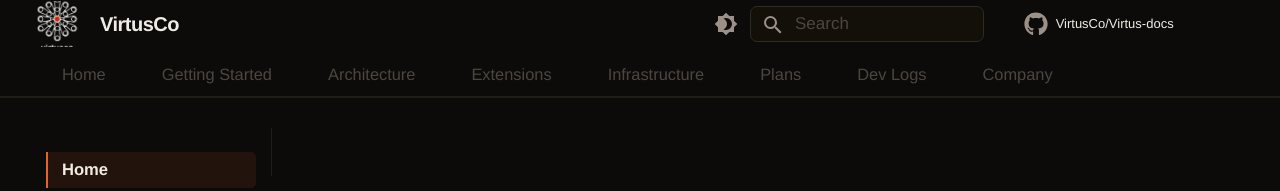
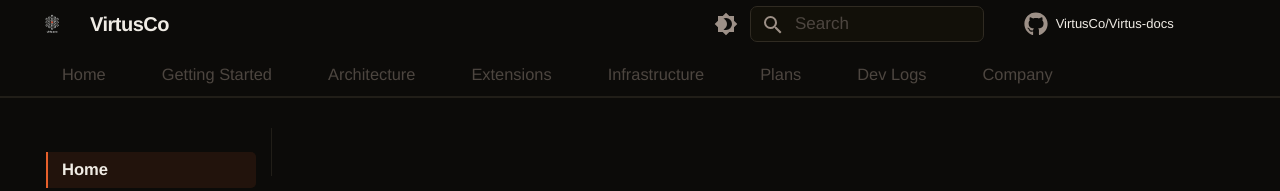
Before and after one commit to VirtusCo/Virtus-docs, an MkDocs documentation site: the page built from docs/index.md, in a window 1280 px wide. Shown: the top 191 px of the page. Built offline with MkDocs 1.6.1 and Material for MkDocs 9.7.7, drawn with Linux system fonts in a browser that asks for light colours; comment, search, counter and statistics services are not loaded.

Commit message:
fix(theme): logo via background-image instead of img tag positioning
Absolute/flex positioning of the img tag was unreliable in the Material
header layout. Switch to background-image on the button element:
background-size:200% zooms past the whitespace padding; background-position
centers on the actual icon area. Img tag hidden with display:none.

Co-Authored-By: Claude Sonnet 4.6 <noreply@anthropic.com>

```diff
--- a/docs/stylesheets/extra.css
+++ b/docs/stylesheets/extra.css
@@ -157,41 +157,31 @@ body { font-family: var(--vc-font); }
 
 /* ====== LOGO ====== */
 /*
-   Both PNGs have heavy canvas whitespace so object-fit:cover on a
-   same-aspect container shows the whole image (no crop happens).
-   Fix: render the image much larger than the container, clip with
-   overflow:hidden, and use negative margins to center the icon.
+   background-image approach: avoids all img-tag positioning issues.
+   background-size: 200% zooms the PNG to 2x the container, cropping
+   the heavy canvas whitespace. background-position centers on the icon.
 
-   To tune: adjust margin-top (more negative = moves icon UP into view).
-   Darkmode.png  492×492 — rendered at 220px, icon center ≈ 42% → 92px from top
-   Lightmode.png 1063×1063 — rendered at 220px, icon center ≈ 38% → 84px from top
+   To tune: adjust background-position (x% y%) — x=50% centers horizontally,
+   y<50% moves the icon down, y>50% moves it up.
 */
 .md-header__button.md-logo {
   padding: 0 0.5rem 0 0;
   margin: 0;
-  display: block;
+  display: flex;
   flex-shrink: 0;
-  width: 46px;
-  height: 46px;
-  overflow: hidden;
-  position: relative;
+  width: 36px;
+  height: 36px;
+  background-image: url('../assets/Darkmode.png');
+  background-repeat: no-repeat;
+  background-size: 200%;
+  background-position: 50% 34%;
 }
 .md-header__button.md-logo img {
-  position: absolute;
-  width: 220px;
-  height: 220px;
-  /* center horizontally: (46 - 220) / 2 = -87px */
-  left: -87px;
-  /* dark logo: icon center at ~42% of 220px = 92px; container center = 23px → top = 23 - 92 = -69px */
-  top: -69px;
+  display: none;
 }
-[data-md-color-scheme="default"] .md-header__button.md-logo img {
-  content: url('../assets/Lightmode.png');
-  width: 220px;
-  height: 220px;
-  left: -87px;
-  /* light logo: icon center at ~38% of 220px = 84px; container center = 23px → top = 23 - 84 = -61px */
-  top: -61px;
+[data-md-color-scheme="default"] .md-header__button.md-logo {
+  background-image: url('../assets/Lightmode.png');
+  background-position: 50% 26%;
 }
 
 /* ====== SEARCH ====== */
```
